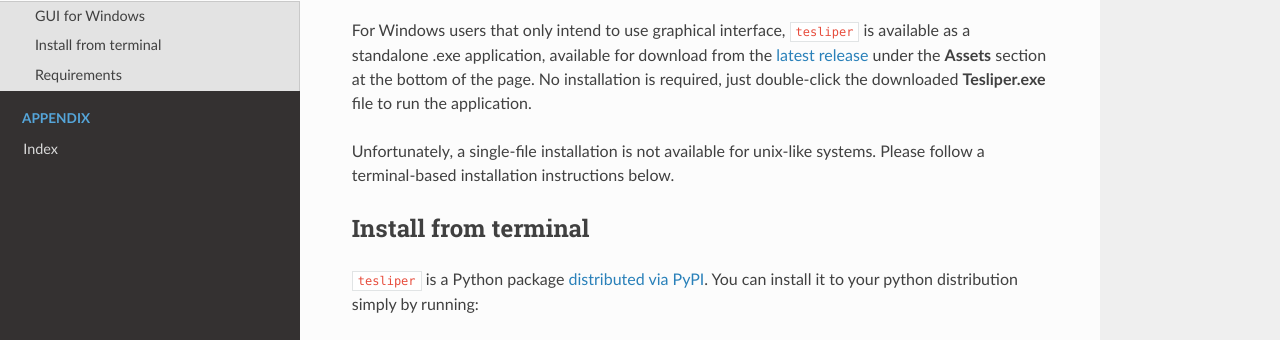
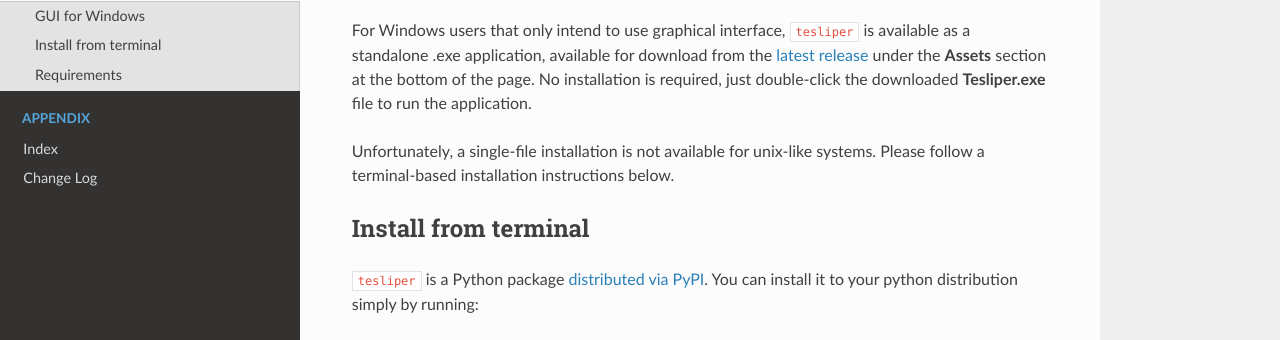
Before and after one commit to mishioo/tesliper, a Sphinx documentation site: the page built from docs/source/installation.rst, in a window 1280 px wide. Shown: the part 197-537 px from the top of the page. Built offline with Sphinx 7.4.7 and the Read the Docs theme 2.0.0, drawn with Linux system fonts in a browser that asks for light colours; pages that are not in the unit, such as notebooks, are missing from menus.

Commit message:
Moved changelog to docs.

```diff
--- a/changelog.txt
+++ b/docs/source/changelog.rst
@@ -1,10 +1,18 @@
+Change Log
+==========
+
 v. 0.8.2
+--------
+
 API:
-    - Corrected data export when `Tesliper`'s default genres used.
-    - Corrected error when `Tesliper.calculate_spectra` called with default values.
+    - Corrected data export when ``Tesliper``'s default genres used.
+    - Corrected error when ``Tesliper.calculate_spectra`` called with default values.
     - Corrected default filenames generated for spectral data and activities.
     - Supplemented genres' full names and other metadata.
+
 v. 0.8.1
+--------
+
 API:
     - Corrected handling of invalid start, stop, step parameters combination when calculating spectra.
 GUI:
@@ -13,16 +21,19 @@
     - Fixed an error occurring when "show activities" is checked but there are no activities in a plotting range.
     - Added auto-update of energies-related values after trimming.
 
+
 v. 0.8.0
+--------
+
 API:
     - added RMSD-based trimming of conformers with similar geometry
     - added auto scaling and shifting spectra to match reference
     - added support for handling and exporting electronic transitions
     - added export to .gjf files
-    - added serialization of `Tesliper` class
-    - renamed `Molecules` class to `Conformers`
-    - significant changes to `...Writer` classes
-    - significant changes to `DataArray` subclasses
+    - added serialization of ``Tesliper`` class
+    - renamed ``Molecules`` class to ``Conformers``
+    - significant changes to ``...Writer`` classes
+    - significant changes to ``DataArray`` subclasses
     - major code refactoring
     - many smaller changes and improvements
 GUI:
@@ -31,13 +42,19 @@
     - changed available and default colour schemes
     - supplemented data export options
 
+
 v. 0.7.4
+--------
+
 API:
     - Tesliper's method 'average_spectra' returns reference to dict of averaged spectra
 GUI:
     - fixed files export (broken in v. 0.7.3)
 
+
 v. 0.7.3
+--------
+
 API:
     - introduced exceptions.py submodule
     - glassware module turned into package
@@ -60,38 +77,56 @@
     - added checking/unchecking inconsistent sizes
     - other minor changes and fixes
 
+
 v. 0.7.2
+--------
+
 - added support for string 'genres' parameter in Tesliper.calculate_spectra method
 - added support for .xy spectra files
 - gui: fixed problem with averaged and stacked spectra drawing
 - gui: set "user_home_dir/tesliper/" as default location for tslr_err_log.exe
 - other minor fixes and enhancements
 
+
 v. 0.7.1
+--------
+
 - fixed crash on spectra drawing when Matplotlib 3 used
 - fixed problem with loading spectra from some txt files
 - added support for loading spectra from csv files
 - other minor fixes
 
+
 v. 0.7.0
+--------
+
 - graphical user interface redesigned
 - significant changes in code architecture
 - many fixes
 
+
 v. 0.6.4
+--------
+
 - calculated spectra precision in txt files changed to e-4
 - spectra lines width changed
 - data trimming features corrected
 - spectra plot erasing on session clearing implemented
 - inverting x axis for uv and ecd spectra added
 
+
 v. 0.6.3
+--------
+
 - fixed export error when not chosen, but all data were exported
 - fixed export error when export occurred after closing popup window
 - fixed export error when energies were not exported to separate txt files
 - entry validation improved
 
+
 v. 0.6.2
+--------
+
 - solved some problems with corrupted files extraction
 - added warning when files from mixed gaussian runs found
 - fixed RuntimeError on overlapping actions
```
Also changed, not shown: other parts of docs/source/changelog.rst (+7 -1 lines).
